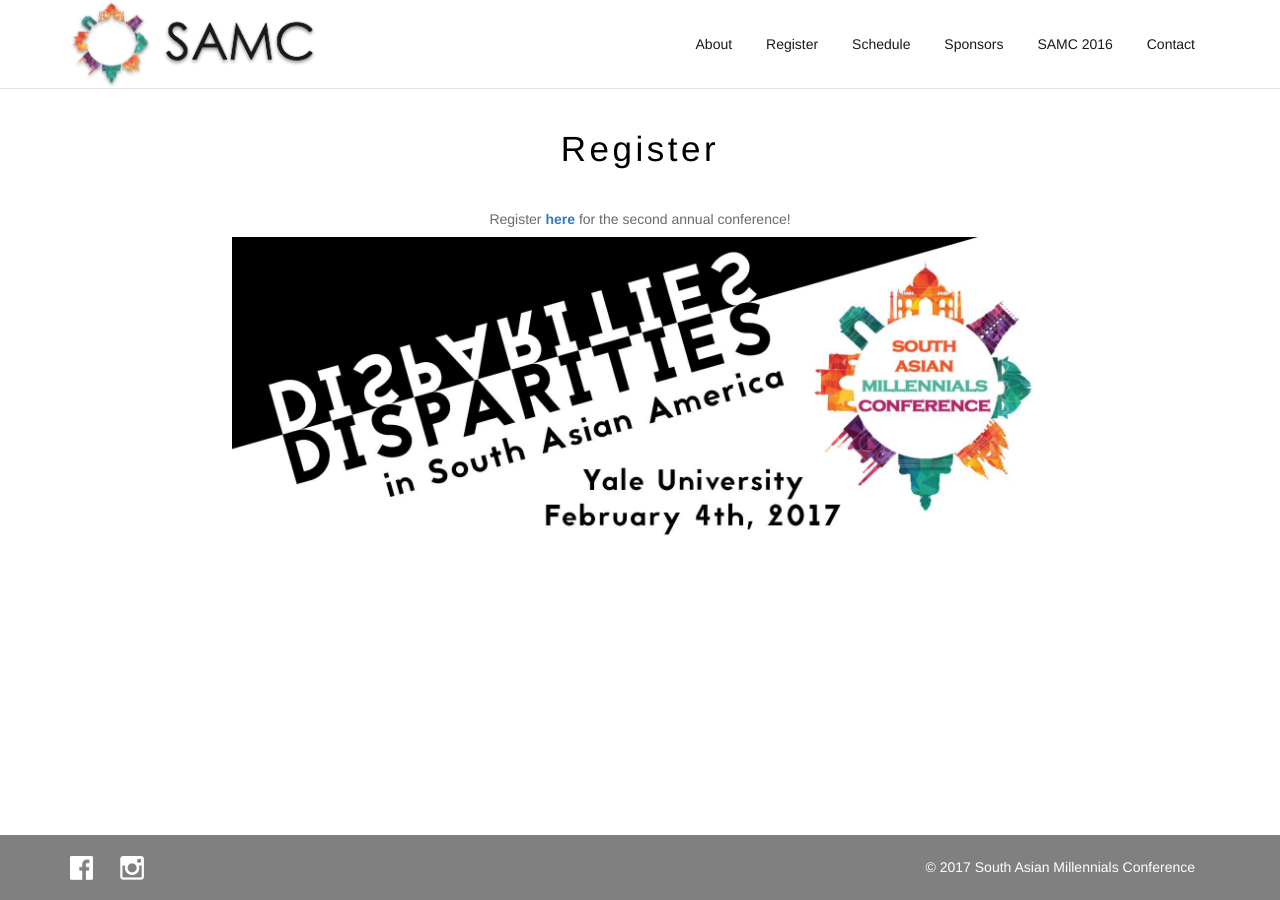
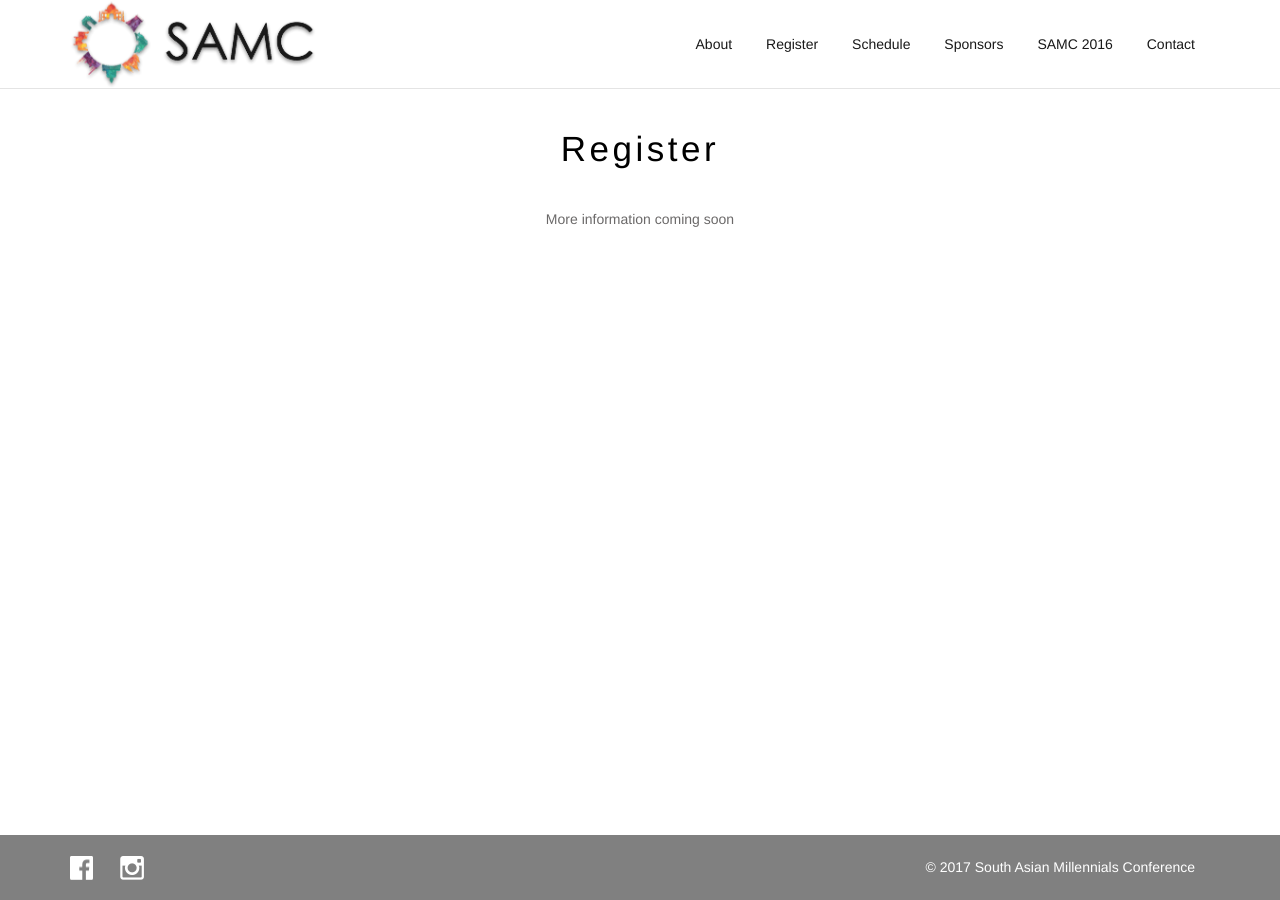
Before and after one commit to samconf/samconf.github.io, a Jekyll site: the page built from register/index.html, in a window 1280 px wide. Built offline with Jekyll 4.4.1, drawn with Linux system fonts in a browser that asks for light colours.

Commit message:
Updated register page
Removed the registration link from site and also took out the image from 2017's SAMC

```diff
--- a/register/index.html
+++ b/register/index.html
@@ -6,7 +6,8 @@
 
 <div class="container">
     <p class="text-center">
-        Register <strong><a href="https://goo.gl/forms/x2mBmEMwXlMCwjuB3">here</a></strong> for the second annual conference!
+        <!--Register <strong><a href="https://goo.gl/forms/x2mBmEMwXlMCwjuB3">here</a></strong> for the second annual conference!-->
+        More information coming soon
     </p>
-    <img src="{{ site.imgurl }}/banner-2017.jpg">
+    <!--<img src="{{ site.imgurl }}/banner-2017.jpg">-->
 </div>
```
